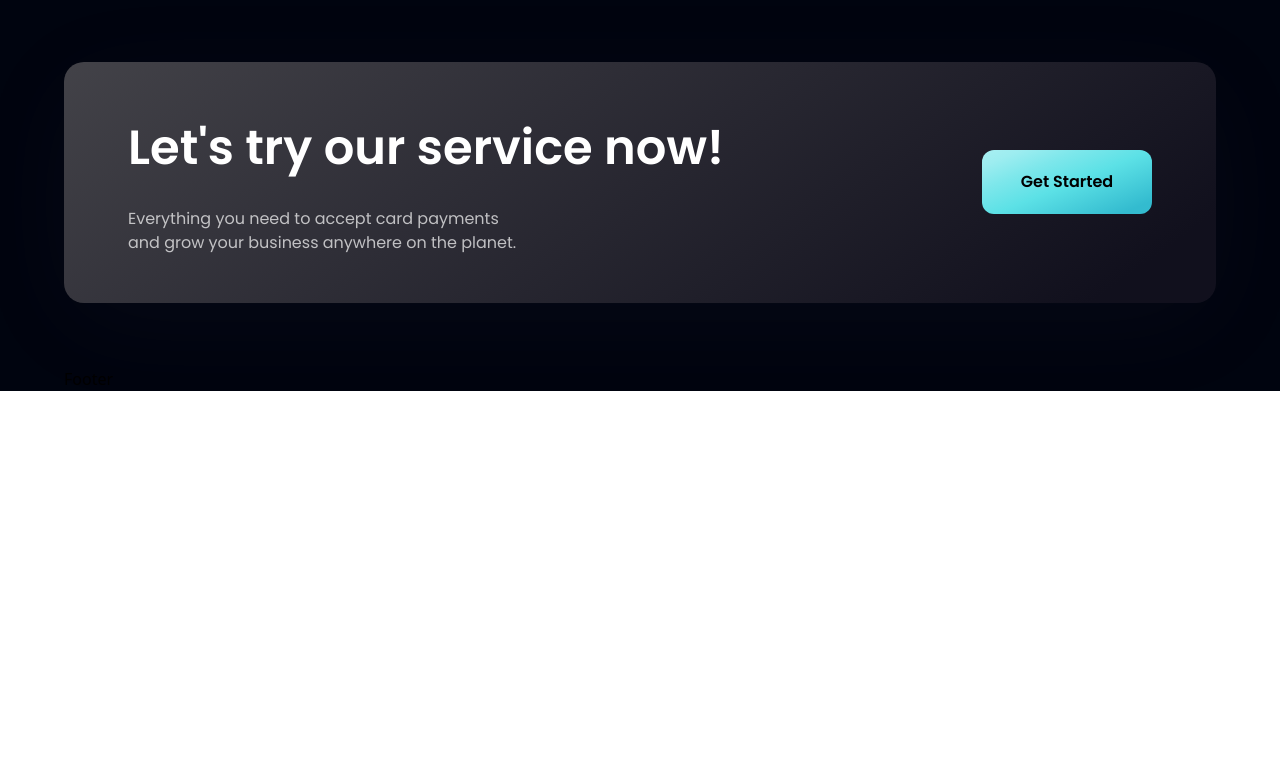
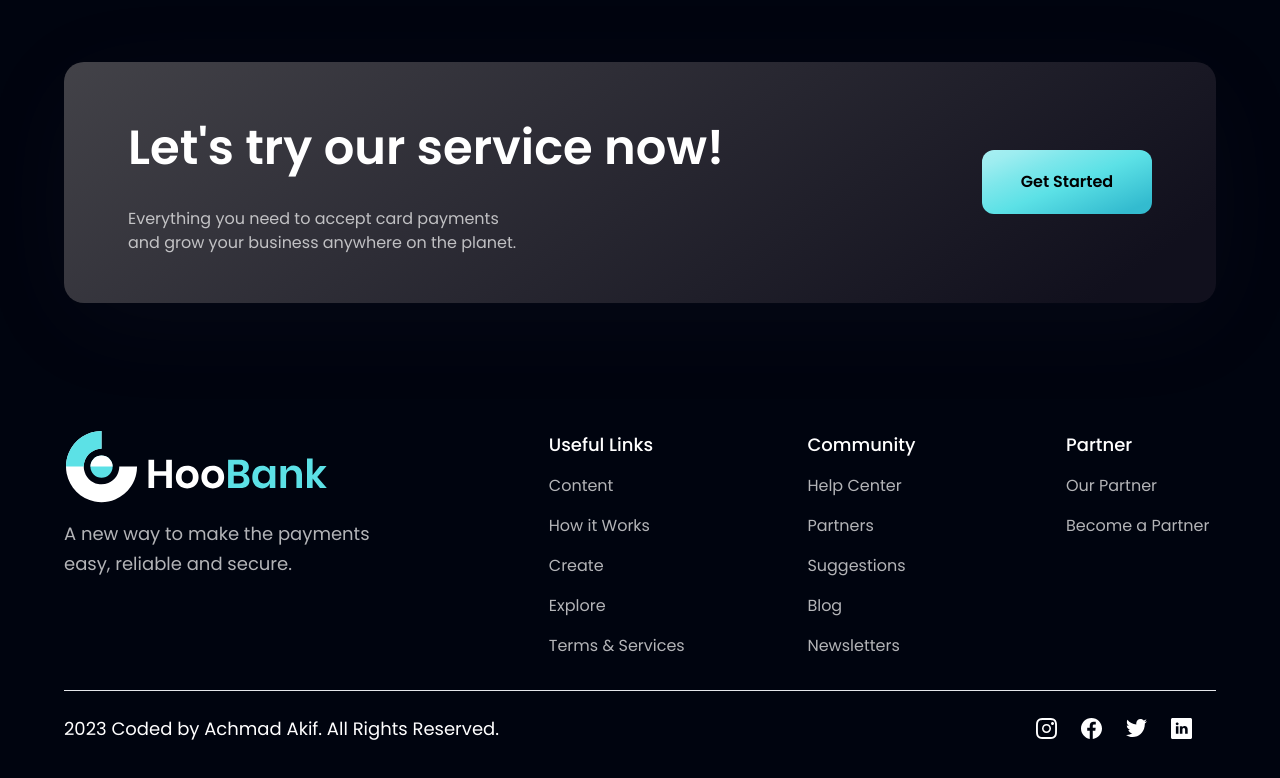
Before and after one commit to AchmadAkif/HooBank, a React (Vite) app: page / in a window 1280 px wide. Shown: the part 4099-4877 px from the top of the page. Before the commit the page ends 4490 px from the top, so only its background shows below. Built offline with nearby package versions, Linux system fonts and the light colour scheme.

Commit message:
added footer section

```diff
--- a/src/components/Footer.jsx
+++ b/src/components/Footer.jsx
@@ -1,8 +1,40 @@
-import React from 'react'
+import styles from "../style"
+import {logo} from '../assets/index'
+import {footerLinks, socialMedia} from '../static/text'
 
 const Footer = () => {
   return (
-    <div>Footer</div>
+    <section className={`${styles.flexCenter} ${styles.paddingY} flex-col`}>
+      <div className={`${styles.flexStart} md:flex-row flex-col mb-8 w-full`}>
+
+        <div className="flex-1 flex flex-col justify-start mr-10">
+          <img src={logo} alt="hoobank-logo" className="w-[266px] h-[72px] object-contain"/>
+          <p className={`${styles.paragraph} mt-4 max-w-[310px]`}>A new way to make the payments easy, reliable and secure.</p>
+        </div>
+
+        <div className="flex-[1.5] w-full flex flex-row justify-between flex-wrap md:mt-0 mt-10">
+          {footerLinks.map( footerLink => (
+            <div key={footerLink.key} className="flex flex-col ss:my-0 my-4 min-w-[150px]">
+              <h4 className="font-poppins font-medium text-[18px] leading-[27px] text-white">{footerLink.title}</h4>
+              <ul className="list-none mt-4">
+                {footerLink.links.map( (link, index) => (
+                  <li key={link.name} className={`font-poppins font-normal text-[16px] leading-[24px] text-dimWhite hover:text-secondary cursor-pointer ${index !== footerLink.links.length - 1 ? 'mb-4' : 'mb-0'}`}>{link.name}</li>
+                ))}
+              </ul>
+            </div>
+          ))}
+        </div>
+      </div>
+
+      <div className="w-full flex justify-between items-center md:flex-row flex-col pt-6 border-t-[1px] border-t-[#3f3r45]">
+        <p className="font-poppins font-normal text-center text-[18px] leading-[27px] text-white">2023 Coded by Achmad Akif. All Rights Reserved.</p>
+        <div className="flex flex-row md:mt-0 mt-6">
+          {socialMedia.map((social, index) => (
+            <img key={social.id} src={social.icon} className={`w-[21px] h-[21px] object-contain cursor-pointer ${index !== socialMedia.length ? 'mr-6' : 'mr-0'}`}/>
+          ))}
+        </div>
+      </div>
+    </section>
   )
 }
 
```
